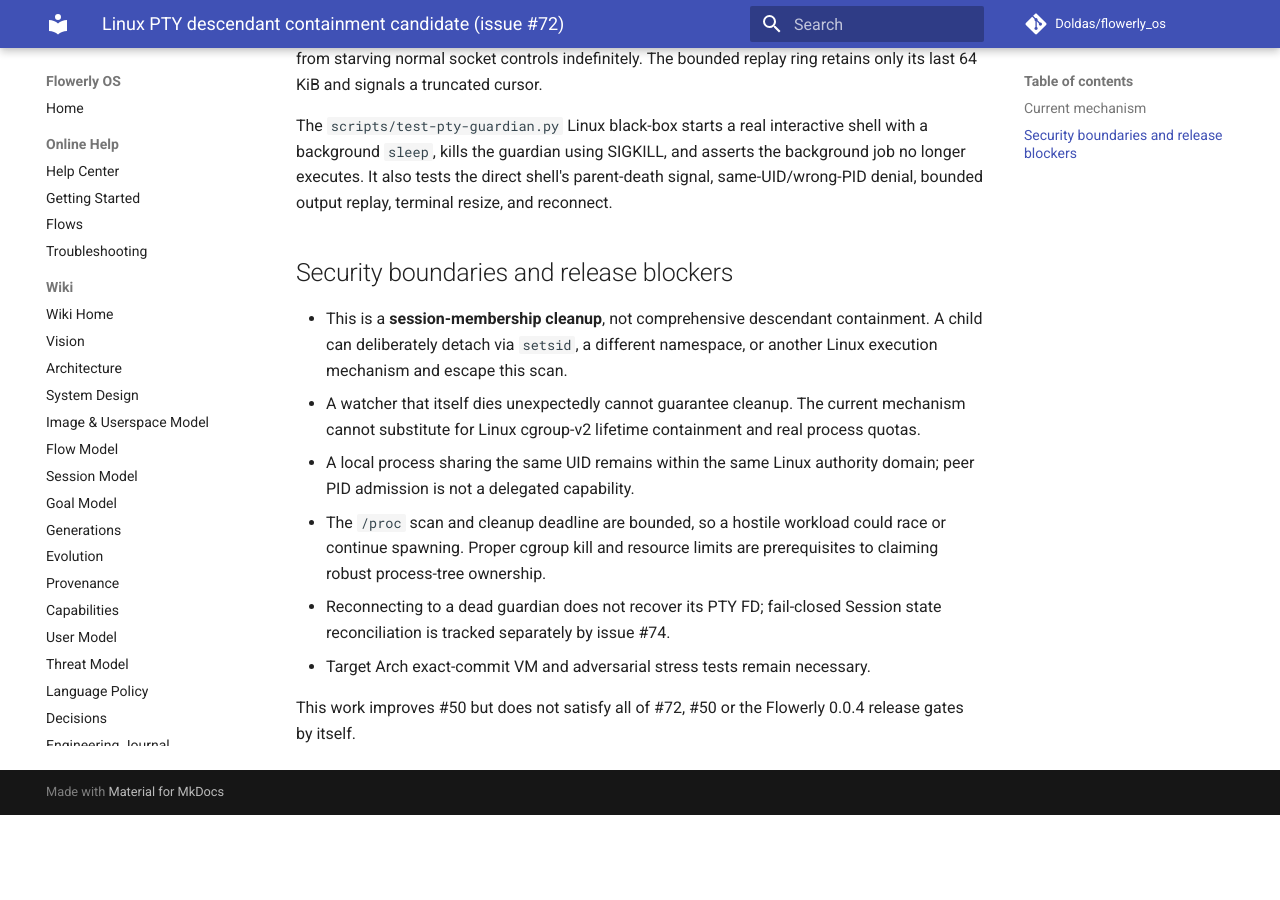
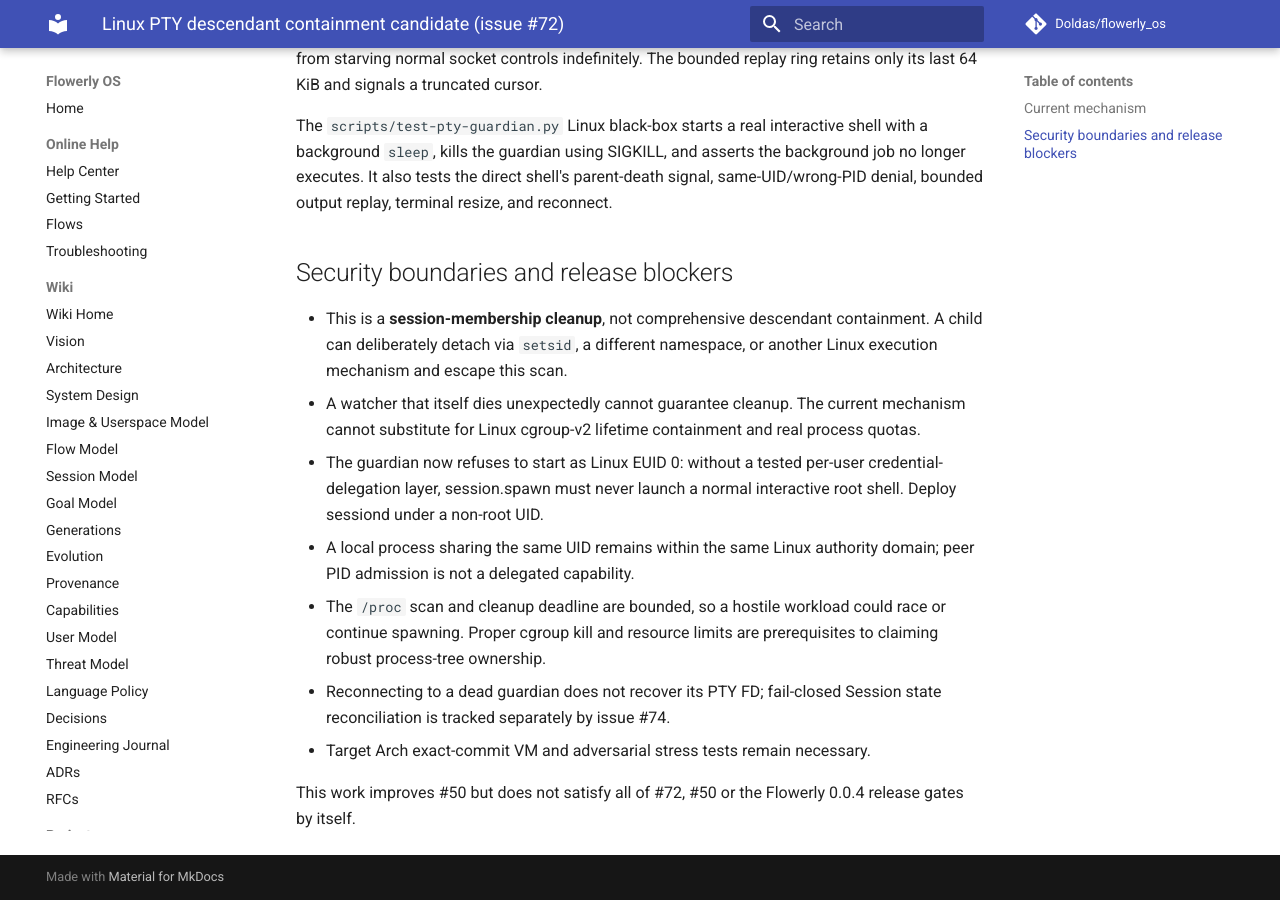
Before and after one commit to Doldas/flowerly_os, an MkDocs documentation site: the page built from docs/pty-descendant-containment.md, in a window 1280 px wide and 900 px high, scrolled down 631 px. Built offline with MkDocs 1.6.1 and Material for MkDocs 9.7.7, drawn with Linux system fonts in a browser that asks for light colours; comment, search, counter and statistics services are not loaded; before the commit the page ends 1446 px from its top, so only the background shows below that.

Commit message:
docs(pty): state root-shell fail-closed policy and UID deployment boundary

```diff
--- a/docs/pty-descendant-containment.md
+++ b/docs/pty-descendant-containment.md
@@ -38,6 +38,9 @@
 - A watcher that itself dies unexpectedly cannot guarantee cleanup. The
   current mechanism cannot substitute for Linux cgroup-v2 lifetime
   containment and real process quotas.
+- The guardian now refuses to start as Linux EUID 0: without a tested
+  per-user credential-delegation layer, session.spawn must never launch
+  a normal interactive root shell. Deploy sessiond under a non-root UID.
 - A local process sharing the same UID remains within the same Linux
   authority domain; peer PID admission is not a delegated capability.
 - The `/proc` scan and cleanup deadline are bounded, so a hostile workload
```
